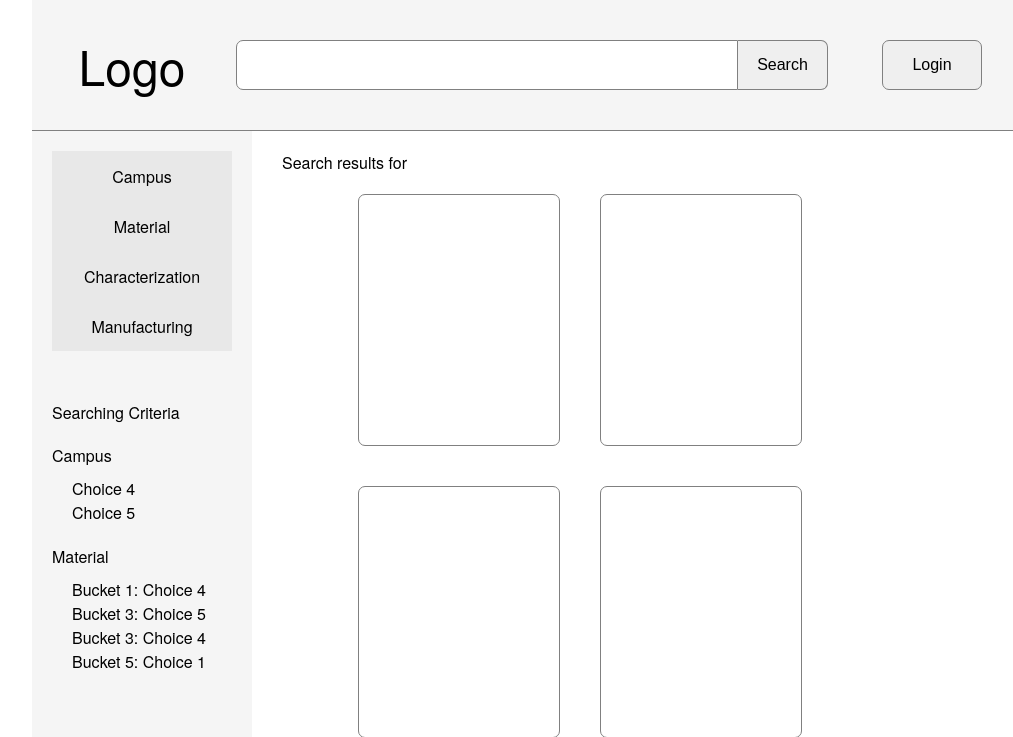
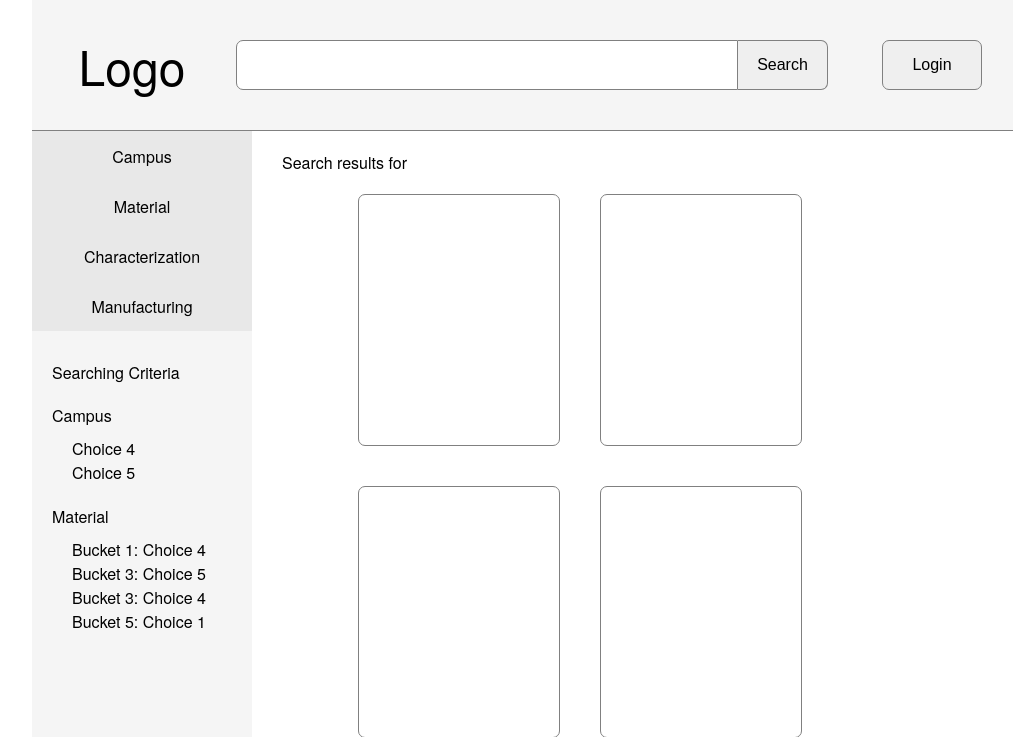
Before and after one commit to jzfqiu/IME-Inventory-Database, a Flask app: page /demo in a window 1280 px wide. Shown: the top 737 px of the page, without its empty margins (160-1173 px from the left). Run offline with Flask 2, Linux system fonts and the light colour scheme; some libraries are stand-ins or nearby versions.

Commit message:
cleaned up code

```diff
--- a/web/static/demo.css
+++ b/web/static/demo.css
@@ -129,8 +129,7 @@ p {
 .catDropdown {
     position: absolute;
     top: 130px;
-    width: 70%;
-    max-width: 780px;
+    max-width: 782px;
     min-width: 440px;
     margin: auto 0 auto 218px;
     display: none;
@@ -173,15 +172,14 @@ p {
 }
 
 .sidebar-catNav__wrapper {
-    min-width: 180px;
-    margin: 20px 20px;
     height: 200px;
     display: flex;
     flex-wrap: wrap;
+
 }
 
 .sidebar-catNav__cat {
-    width: 180px;
+    width: 220px;
 }
 
 .sidebar-catNav__cat--hover {
```
